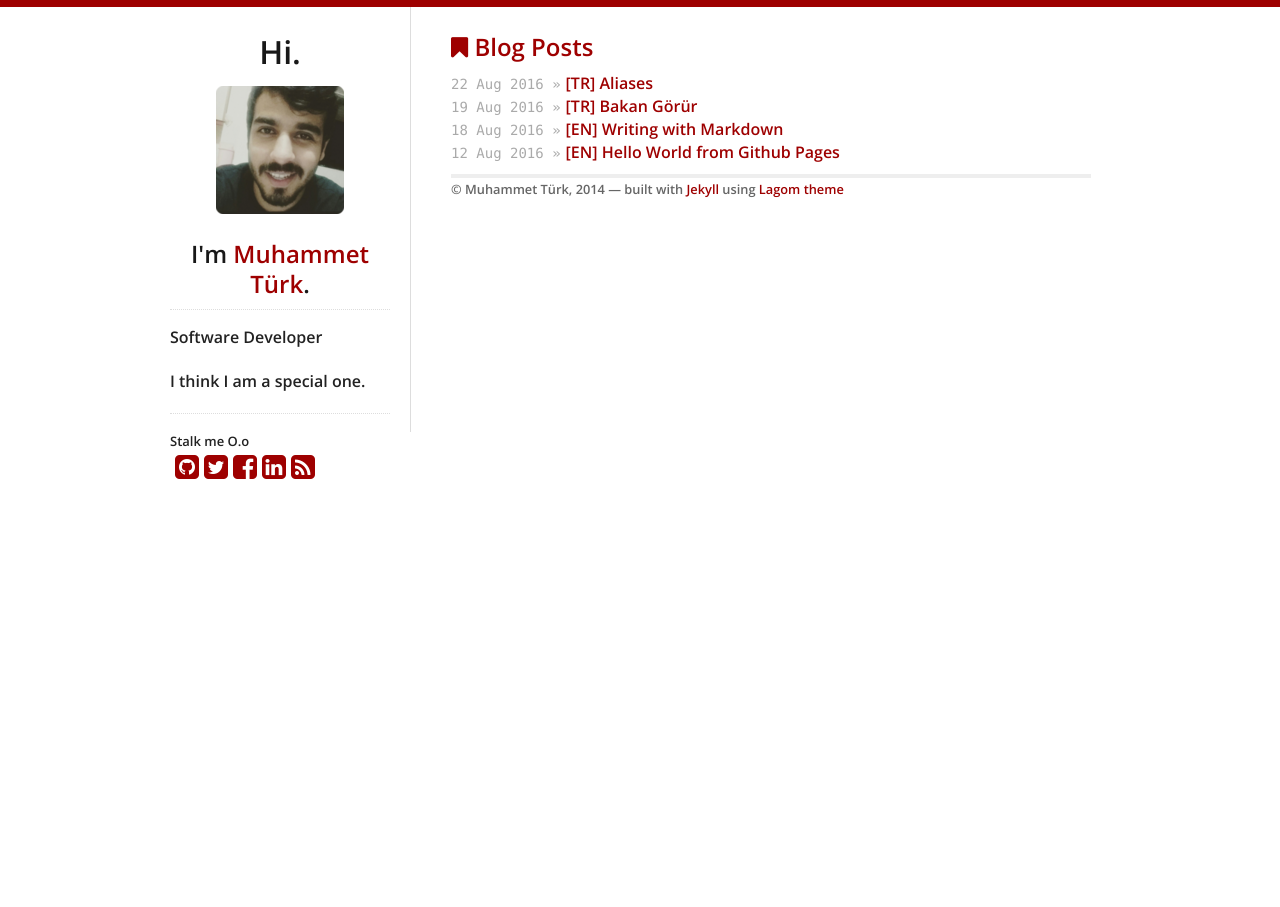
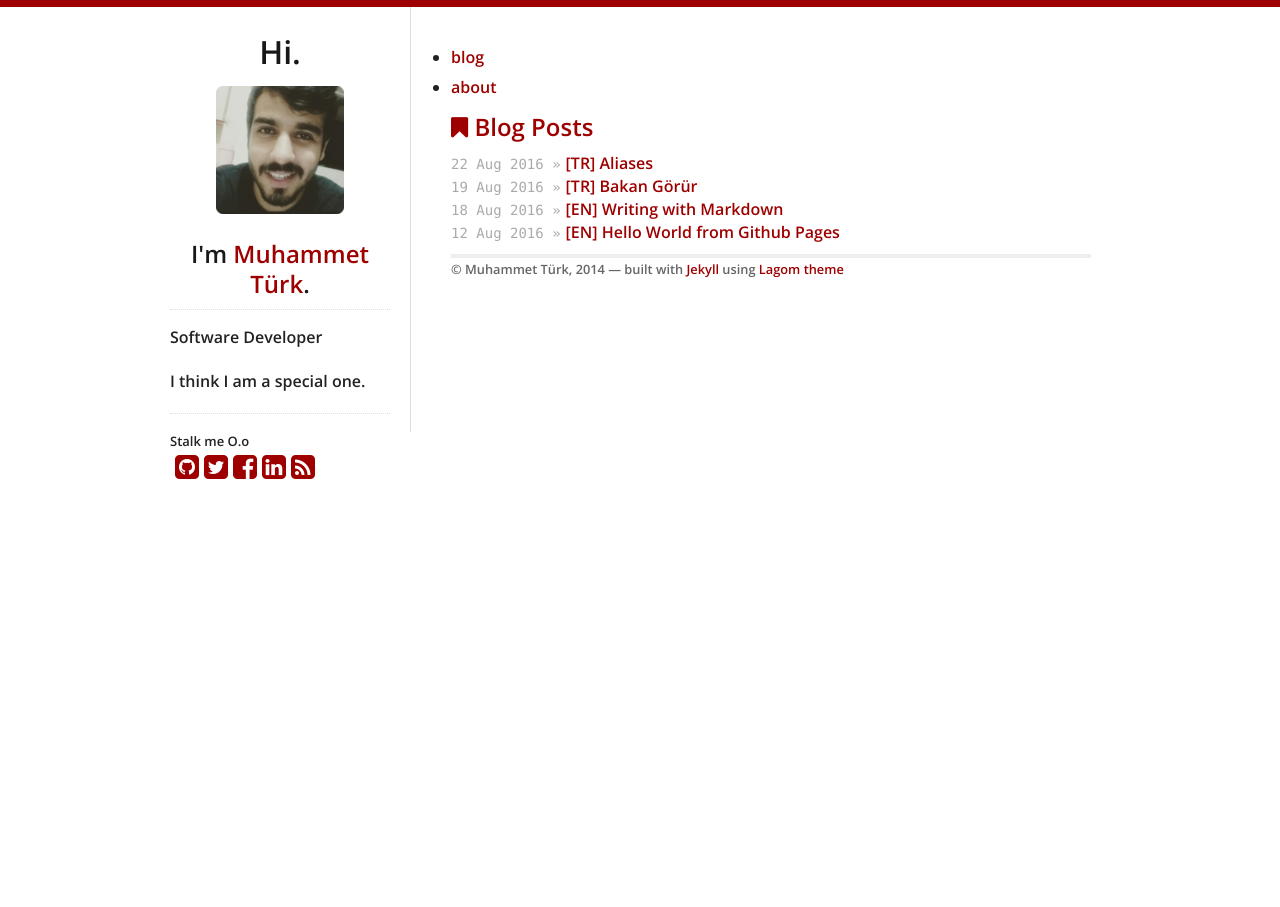
Before and after one commit to mturk111/mturk111.github.io, a Jekyll site: the page built from index.html, in a window 1280 px wide. Built offline with Jekyll 4.4.1, drawn with Linux system fonts in a browser that asks for light colours; nearby versions of some CDN libraries.

Commit message:
Update default.html

```diff
--- a/_layouts/default.html
+++ b/_layouts/default.html
@@ -25,6 +25,12 @@
     </div>
 
     <div class="eleven columns content">
+      <div id="topbar">
+        <ul>
+          <li><a href="/">blog</a></li>
+          <li><a href="/about">about</a></li>
+        </ul>
+      </div>
       {{ content }}
 
       <div class="footer">
```
